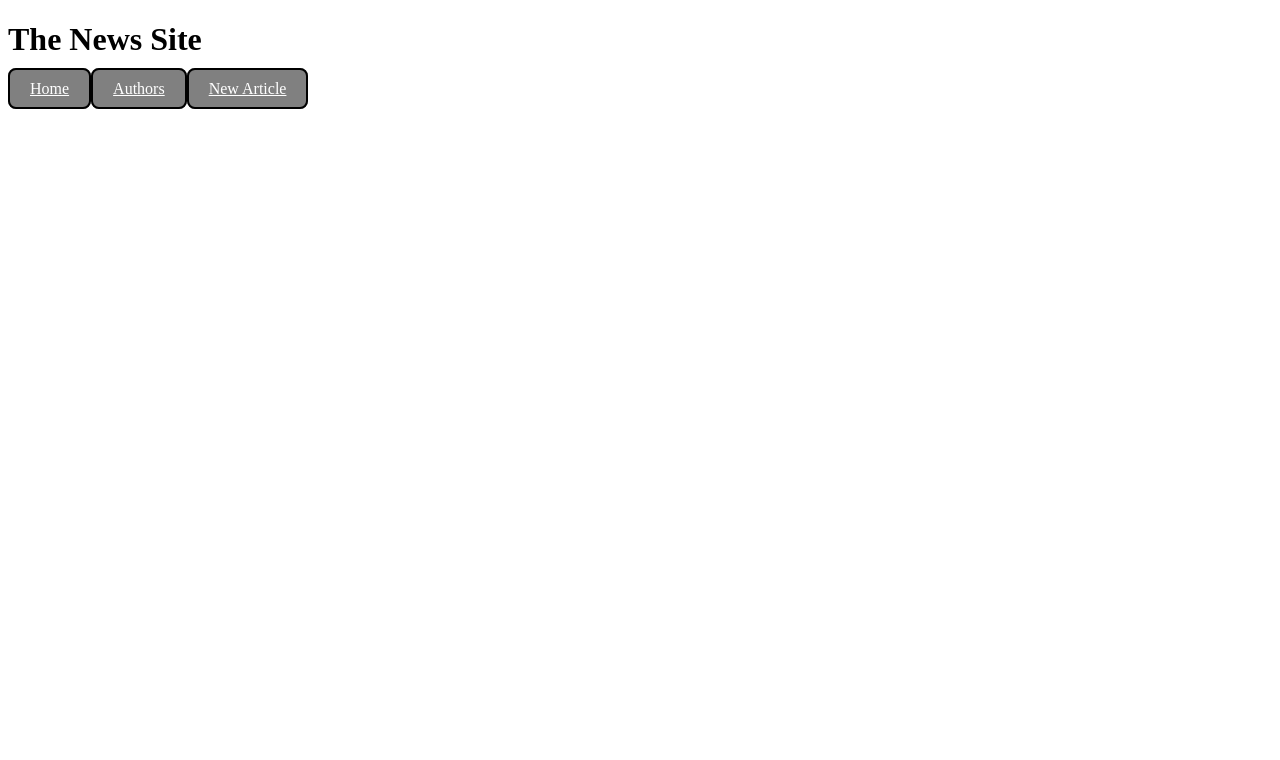
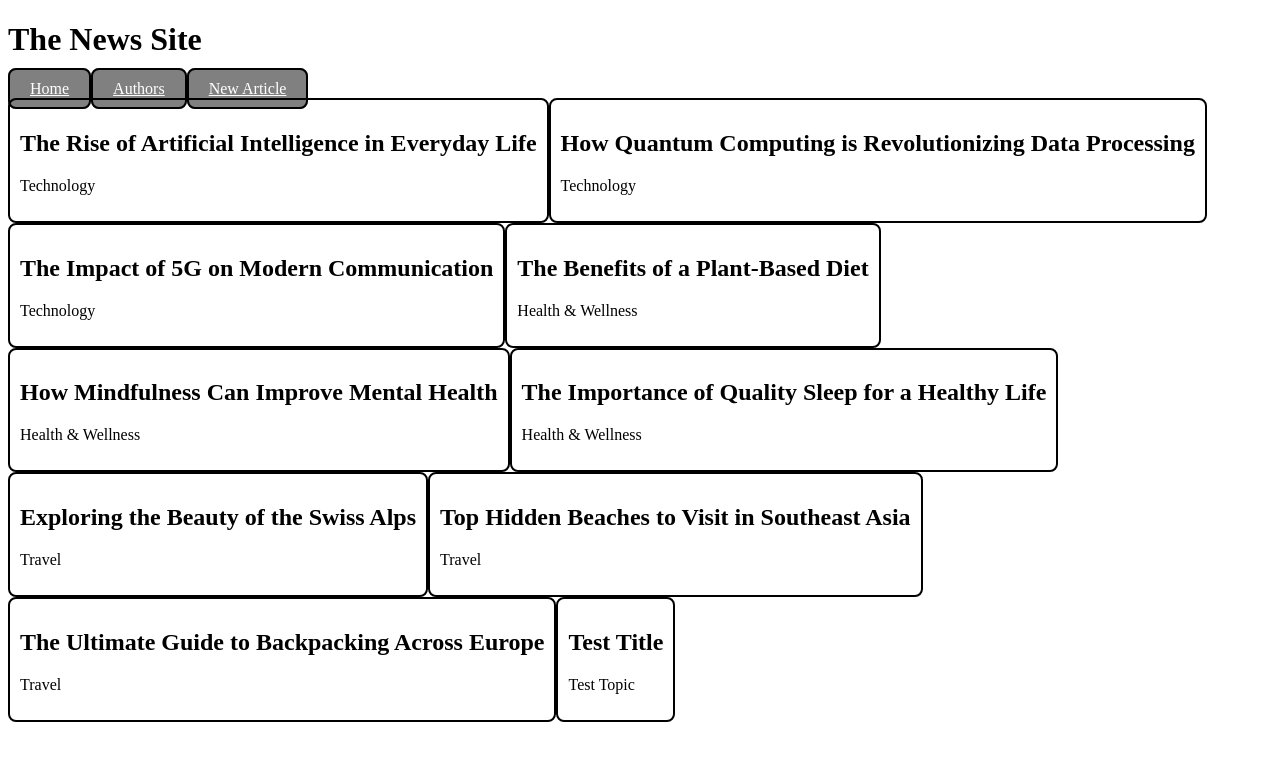
Before and after one commit to awishdev/my-news-site, a React (Create React App) app: page / in a window 1280 px wide. Shown: the top 760 px of the page. Built offline with nearby package versions, Linux system fonts and the light colour scheme; data requests are answered from the project's data file.

Commit message:
rendered news card on home

```diff
--- a/src/components/Home.js
+++ b/src/components/Home.js
@@ -12,7 +12,9 @@
     const myData = useOutletContext();
     const articles = myData.articles;
     //create array of NewsCard components for each article
-    const newsCards = articles.map((article) => ( <NewsCard key={article.id} article={article} /> ));
+    const newsCards = articles.map((article) => ( <NewsCard key={article.id} title={article.title} topic={article.topic} /> ));
+    console.log(articles);
+    console.log(newsCards);
 
     //render the list of news cards
     return (
--- a/src/components/NewsCard.js
+++ b/src/components/NewsCard.js
@@ -7,7 +7,7 @@
 
 function NewsCard({ title, topic }) {
     return (
-        <div className="news-card">
+        <div className="card">
             <h2>{title}</h2>
             <p>{topic}</p>
         </div>
```
